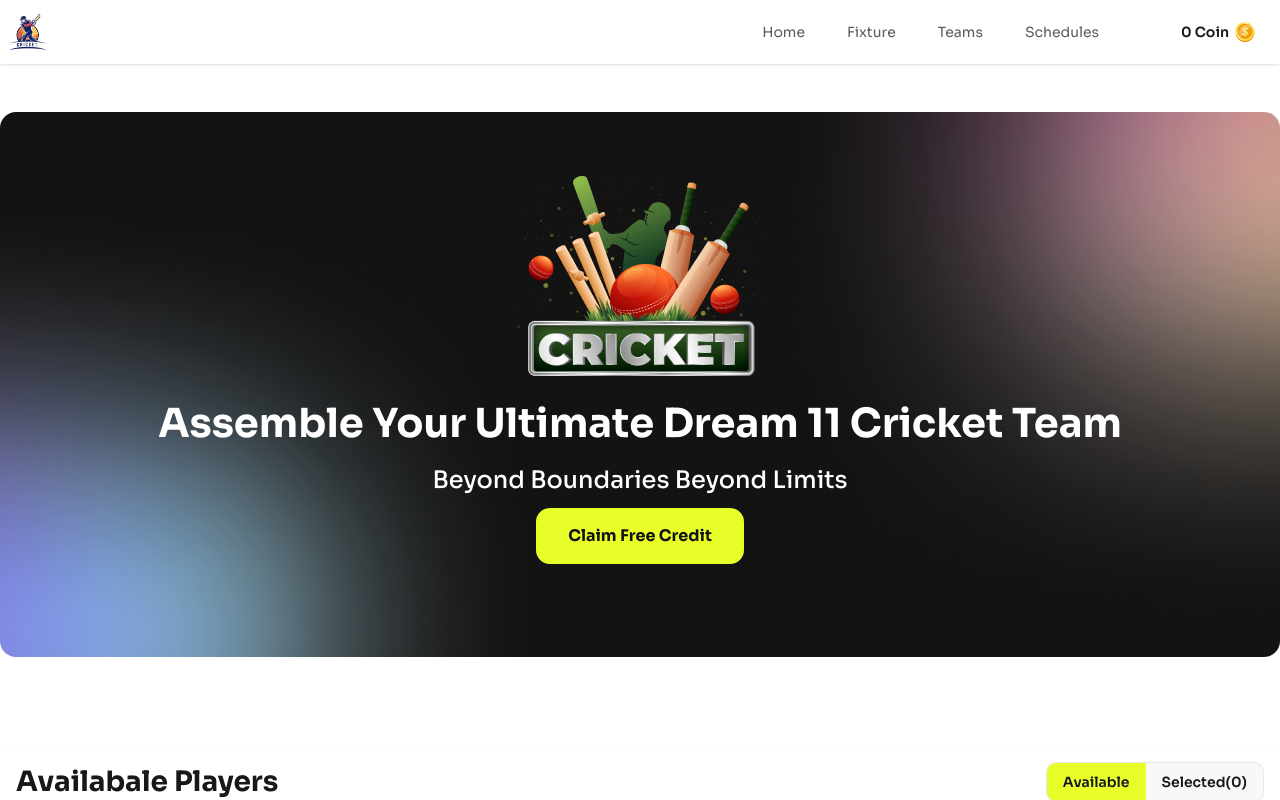
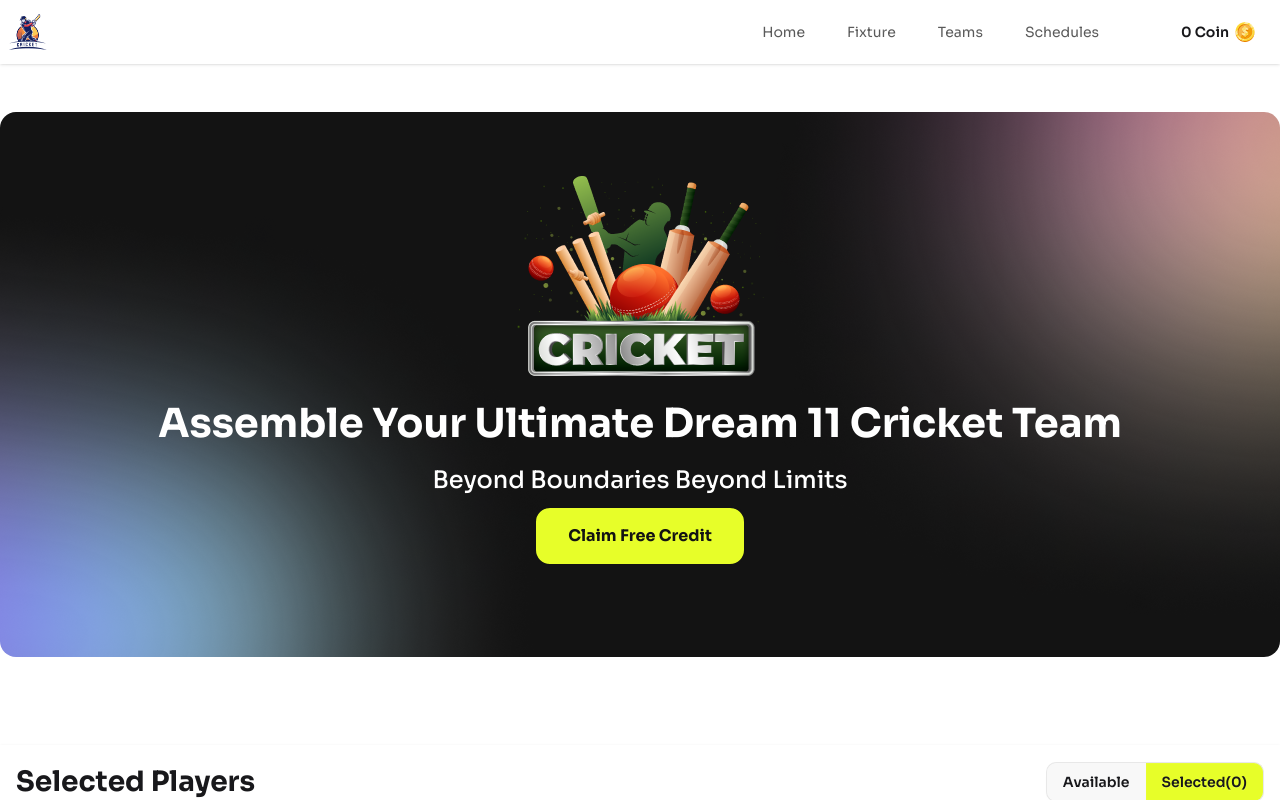
Before and after one commit to saadebnehaque/BPL-Dream-11, a React (Vite) app: page / in a window 1280 px wide. Both pictures are taken after a click on the button "Selected(0)". Shown: the top 800 px of the page. Built offline with nearby package versions, Linux system fonts and the light colour scheme.

Commit message:
feat: refactor player section with available/selected tabs and component separation

```diff
--- a/src/App.jsx
+++ b/src/App.jsx
@@ -5,6 +5,7 @@ import Navbar from "./components/navBar/Navbar"
 import Players from "./components/playerContainer/Players"
 import { useDaisyTehme } from "./components/themes/DaisyTehme"
 import { toast, ToastContainer } from "react-toastify"
+// import AvailablePlayers from "./components/playerContainer/availablePlayers/AvailablePlayer"
 
 
 
--- a/src/components/Banner/Banner.jsx
+++ b/src/components/Banner/Banner.jsx
@@ -15,7 +15,7 @@ const Banner = () => {
                         <h1 className="text-3xl md:text-[40px] font-bold">Assemble Your Ultimate Dream 11 Cricket Team</h1>
                         <p className="md:text-2xl font-medium">Beyond Boundaries Beyond Limits</p>
                     </div>
-                    <button className="px-8 py-4 rounded-2xl bg-[#E7FE29] border-2 border-[#131313] text-[#131313] font-bold hover:bg-[#d8ef22] hover:scale-105 active:scale-100 active:ring-2 active:ring-[#d8ef22] active:ring-offset-2 active:ring-offset-[#131313]">
+                    <button className="px-8 py-4 rounded-2xl bg-[#E7FE29] border-2 border-[#131313] text-[#131313] font-bold hover:bg-[#d8ef22] hover:scale-105 active:scale-100 active:ring-2 active:ring-[#d8ef22] active:ring-offset-2 active:ring-offset-[#131313] transition-all duration-150 ease-in-out">
                         Claim Free Credit
                     </button>
                 </div>
--- a/src/components/playerContainer/Players.jsx
+++ b/src/components/playerContainer/Players.jsx
@@ -1,31 +1,36 @@
-import PlayerCard from "./PlayerCard";
+
+import { useState } from "react";
+import AvailablePlayers from "./availablePlayers/AvailablePlayer";
+import SelectetPlayers from "./selectedPlayers/SelectetPlayers";
 
 
+const Players = ({ isLoading, error, playersData }) => {
 
-const Players = ({ error, isLoading, playersData }) => {
-    console.log(playersData);
+    const [btnType, setBtnType] = useState('available');
 
 
     return (
         <>
             <div className="container mx-auto mt-22 space-y-8">
                 <div className="sticky top-16 p-4 z-9 bg-white shadow-sm flex flex-col md:flex-row items-center justify-between ">
-                    <h2 className="text-[28px] font-bold">Availabale Players</h2>
+                    <h2 className="text-[28px] font-bold">{btnType === 'available' ? 'Availabale Players' : `Selected Players `}</h2>
                     <div className="space-x-0 ">
-                        <button className="btn bg-[#E7FE29] border-r-0 rounded-[10px_0_0_10px]">Available</button>
-                        <button className="btn border-l-0 rounded-[0_10px_10px_0]">Selected(0)</button>
+                        <button
+                            onClick={() => setBtnType('available')}
+                            className={`btn ${btnType === 'available' && 'bg-[#E7FE29]'} border-r-0 rounded-r-none rounded-l-[10px]`}
+                        >Available</button>
+                        <button
+                            onClick={() => setBtnType('selected')}
+                            className={`btn ${btnType === 'selected' && 'bg-[#E7FE29]'} border-l-0 rounded-l-none rounded-r-[10px]`}
+                        >Selected(0)</button>
                     </div>
                 </div>
 
                 {/* card containter */}
-                <div className=" flex flex-wrap justify-center gap-6">
-                    {error ? <p className="text-error text-center">{error}</p> :
-                        isLoading ?
-                            <div className="flex items-center justify-center w-fit mx-auto">
-                                <span className="loading loading-bars loading-xl"></span>
-                            </div>
-                            : playersData.map(player => <PlayerCard key={player.id} player={player}></PlayerCard>)}
-                </div>
+
+                {btnType === 'available' ? <AvailablePlayers isLoading={isLoading} playersData={playersData} error={error}></AvailablePlayers> : <SelectetPlayers></SelectetPlayers>}
+
+
             </div>
         </>
     );
--- a/src/components/playerContainer/availablePlayers/AvailablePlayer.jsx
+++ b/src/components/playerContainer/availablePlayers/AvailablePlayer.jsx
@@ -1,11 +1,30 @@
+import PlayerCard from "../ui/PlayerCard";
 
 
-const AvailablePlayer = () => {
+
+const AvailablePlayers = ({ error, isLoading, playersData }) => {
+
+
+
   return (
     <>
 
+
+      {/* card containter */}
+
+      <div className=" flex flex-wrap justify-center gap-6">
+
+        {error ? <p className="text-error text-center">{error}</p> :
+          isLoading ?
+            <div className="flex items-center justify-center w-fit mx-auto">
+              <span className="loading loading-bars loading-xl"></span>
+            </div>
+            : playersData.map(player => <PlayerCard key={player.id} player={player}></PlayerCard>)
+        }
+
+      </div>
     </>
   );
 };
 
-export default AvailablePlayer;
+export default AvailablePlayers;
--- /dev/null
+++ b/src/components/playerContainer/selectedPlayers/SelectetPlayers.jsx
@@ -0,0 +1,13 @@
+
+
+
+
+const SelectetPlayers = () => {
+    return (
+        <>
+            <h1 className="font-bold text-5xl">Selected Players</h1>
+        </>
+    );
+};
+
+export default SelectetPlayers;
--- a/src/components/playerContainer/PlayerCard.jsx
+++ b/src/components/playerContainer/ui/PlayerCard.jsx
@@ -1,10 +1,10 @@
-import { FaFlag, FaGithub, } from "react-icons/fa";
+import { FaFlag, FaUser, } from "react-icons/fa";
 
 
 
 const PlayerCard = ({ player }) => {
 
-    console.log(player);
+
 
 
     return (
@@ -15,7 +15,7 @@ const PlayerCard = ({ player }) => {
                 <div className="space-y-4">
                     <div>
                         <span className="flex items-center gap-4">
-                            <FaGithub className="text-xl"></FaGithub>
+                            <FaUser className="text-xl"></FaUser>
                             <h2 className="text-[20px] font-semibold">{player.name}</h2>
                         </span>
                         <span className="flex justify-between items-center ">
@@ -33,7 +33,8 @@ const PlayerCard = ({ player }) => {
                             <span className="text-[#131313b2]">{player.rating}</span>
                         </span>
                         <div className="space-y-3">
-                            <span className="flex items-center justify-between">
+                            <span
+                            className="flex items-center justify-between">
                                 <p className="text-[#131313] font-bold">{player.battingStyle}</p>
                                 <p className="text-[#131313] font-bold">{player.bowlingStyle}</p>
                             </span>
```
